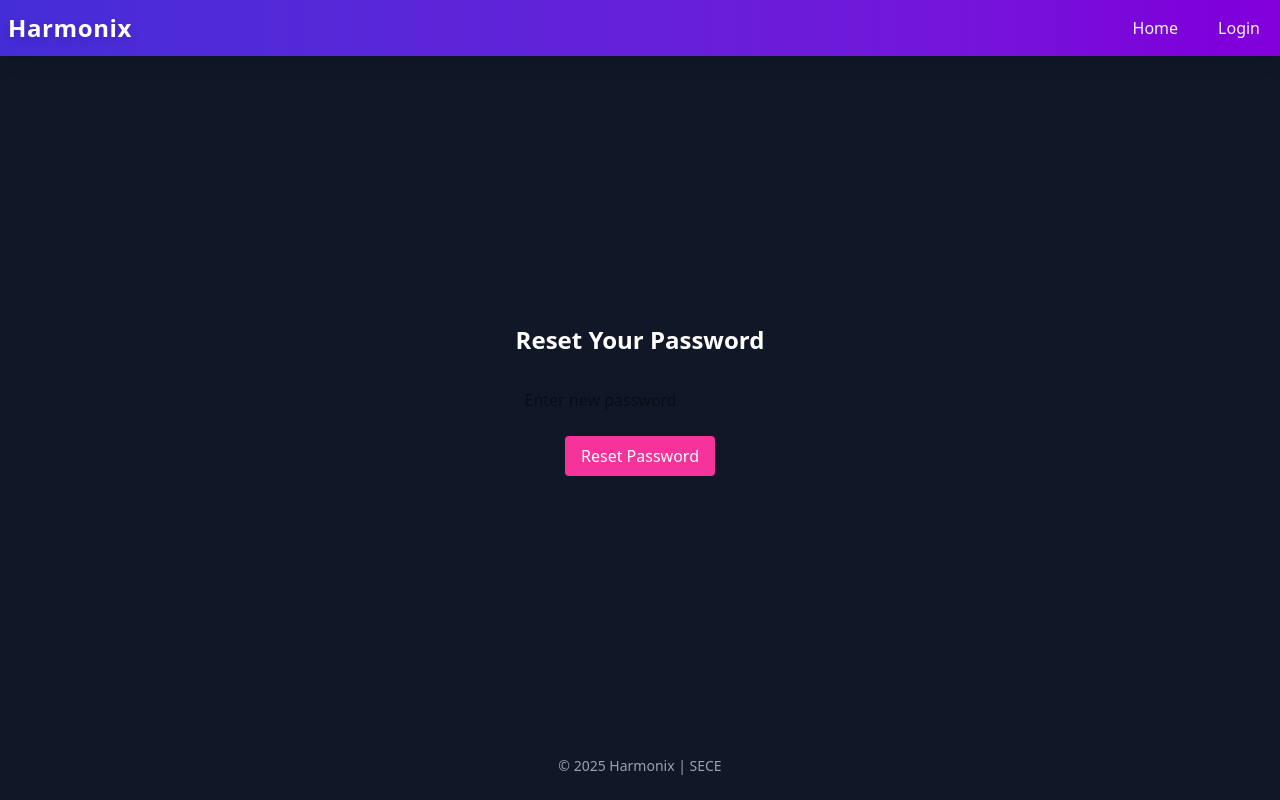
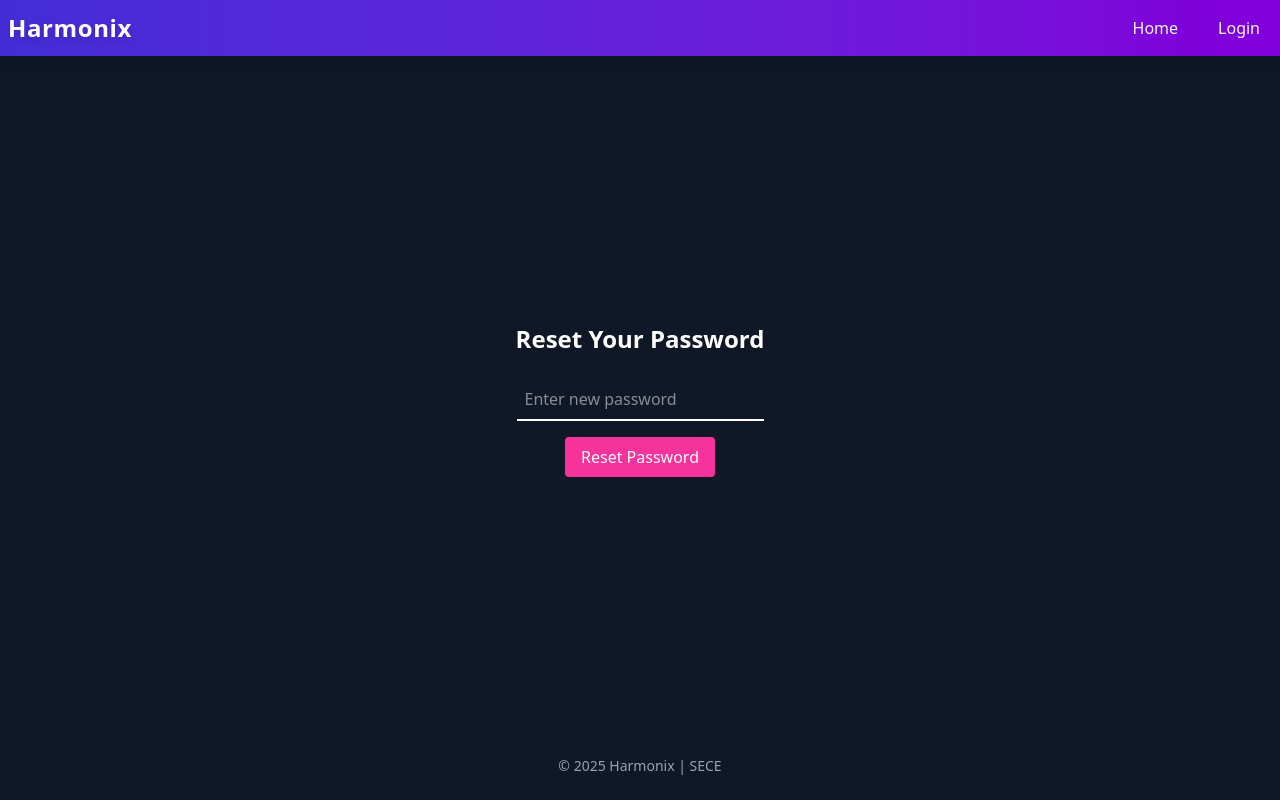
Before and after one commit to EnochJasonJ/Harmonix-frontend, a React (Vite) app in the folder harmonix/: page /reset-password/1/1 in a window 1280 px wide. Built offline with nearby package versions, Linux system fonts and the light colour scheme.

Commit message:
Updated Reset Page input border

```diff
--- a/harmonix/src/pages/ResetPasswordPage.jsx
+++ b/harmonix/src/pages/ResetPasswordPage.jsx
@@ -29,7 +29,7 @@ function ResetPasswordPage() {
         placeholder="Enter new password"
         value={password}
         onChange={(e) => setPassword(e.target.value)}
-        className="p-2 rounded border-white text-black mb-4"
+        className="p-2  border-white border-b-2  text-white mb-4"
       />
       <button
         onClick={handleReset}
```
